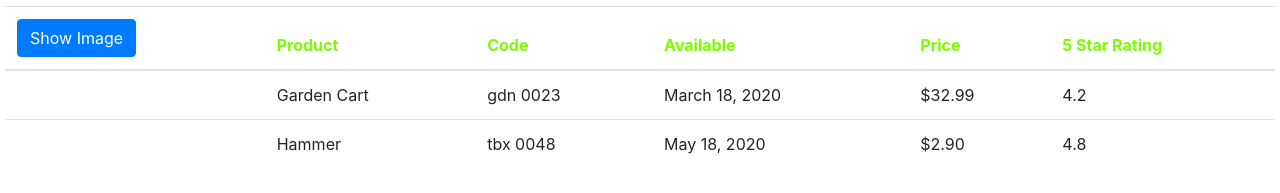
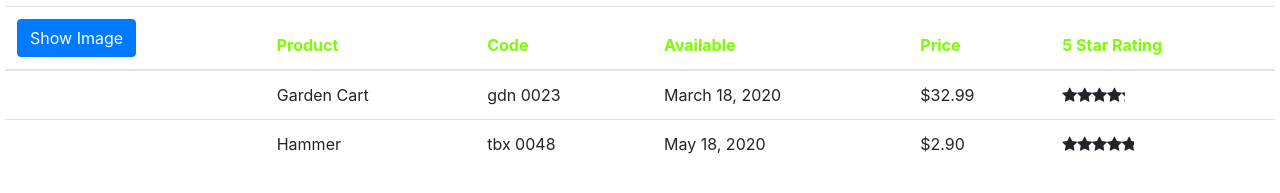
Before and after one commit to land0o/AngularGettingStarted, an Angular app: page / in a window 1280 px wide. Shown: the part 199-392 px from the top of the page. Built offline with nearby package versions, Linux system fonts and the light colour scheme.

Commit message:
completed the star rating using nested components

```diff
--- a/src/app/app.module.ts
+++ b/src/app/app.module.ts
@@ -5,12 +5,14 @@
 import { AppComponent } from './app.component';
 import { ProductListComponent } from './products/product-list.component';
 import { ConvertToSpacesPipe } from './shared/convert-to-spaces.pipes';
+import { StarComponent } from './shared/star.component';
 
 @NgModule({
   declarations: [
     AppComponent,
     ProductListComponent,
     ConvertToSpacesPipe,
+    StarComponent,
   ],
   imports: [
     BrowserModule,
--- a/src/app/products/product-list.component.html
+++ b/src/app/products/product-list.component.html
@@ -46,7 +46,7 @@
                         <td>{{ product.productCode | lowercase | convertToSpaces: '-' }}</td>
                         <td>{{product.releaseDate}}</td>
                         <td>{{product.price | currency: 'USD':'symbol':'1.2-2'}}</td>
-                        <td>{{product.starRating}}</td>
+                        <td><pm-star [rating] = 'product.starRating' (ratingClicked)='onRatingClicked($event)'></pm-star></td>
                         <!-- <td>{{product.imageUrl}}</td> -->
 
                     </tr>
--- a/src/app/products/product-list.component.ts
+++ b/src/app/products/product-list.component.ts
@@ -50,6 +50,9 @@
         this.filteredProducts = this.products;
         this._listFilter = 'cart';
     }
+    onRatingClicked(message: string): void {
+        this.pageTitle = 'Product List: ' + message;
+    }
 
     performFilter(filterBy: string): IProduct[] {
         filterBy = filterBy.toLocaleLowerCase();
--- a/src/app/shared/star.component.html
+++ b/src/app/shared/star.component.html
@@ -1,6 +1,7 @@
 <div class="crop"
      [style.width.px]="starWidth"
-     [title]="rating">
+     [title]="rating"
+     (click)="onClick()">
   <div style="width: 75px">
     <span class="fa fa-star"></span>
     <span class="fa fa-star"></span>
--- /dev/null
+++ b/src/app/shared/star.component.ts
@@ -0,0 +1,21 @@
+import { Component, OnChanges, Input, Output, EventEmitter } from '@angular/core';
+
+@Component({
+    selector: 'pm-star',
+    templateUrl: './star.component.html',
+    styleUrls: ['./star.component.css']
+})
+export class StarComponent implements OnChanges {
+    @Input() rating: number;
+    starWidth: number;
+    @Output() ratingClicked: EventEmitter<string> =
+                     new EventEmitter<string>();
+
+onClick(): void {
+    this.ratingClicked.emit(`The rating ${this.rating} was clicked!`);
+}
+
+ngOnChanges(): void {
+    this.starWidth = this.rating * 75 / 5;
+  }
+}
```
